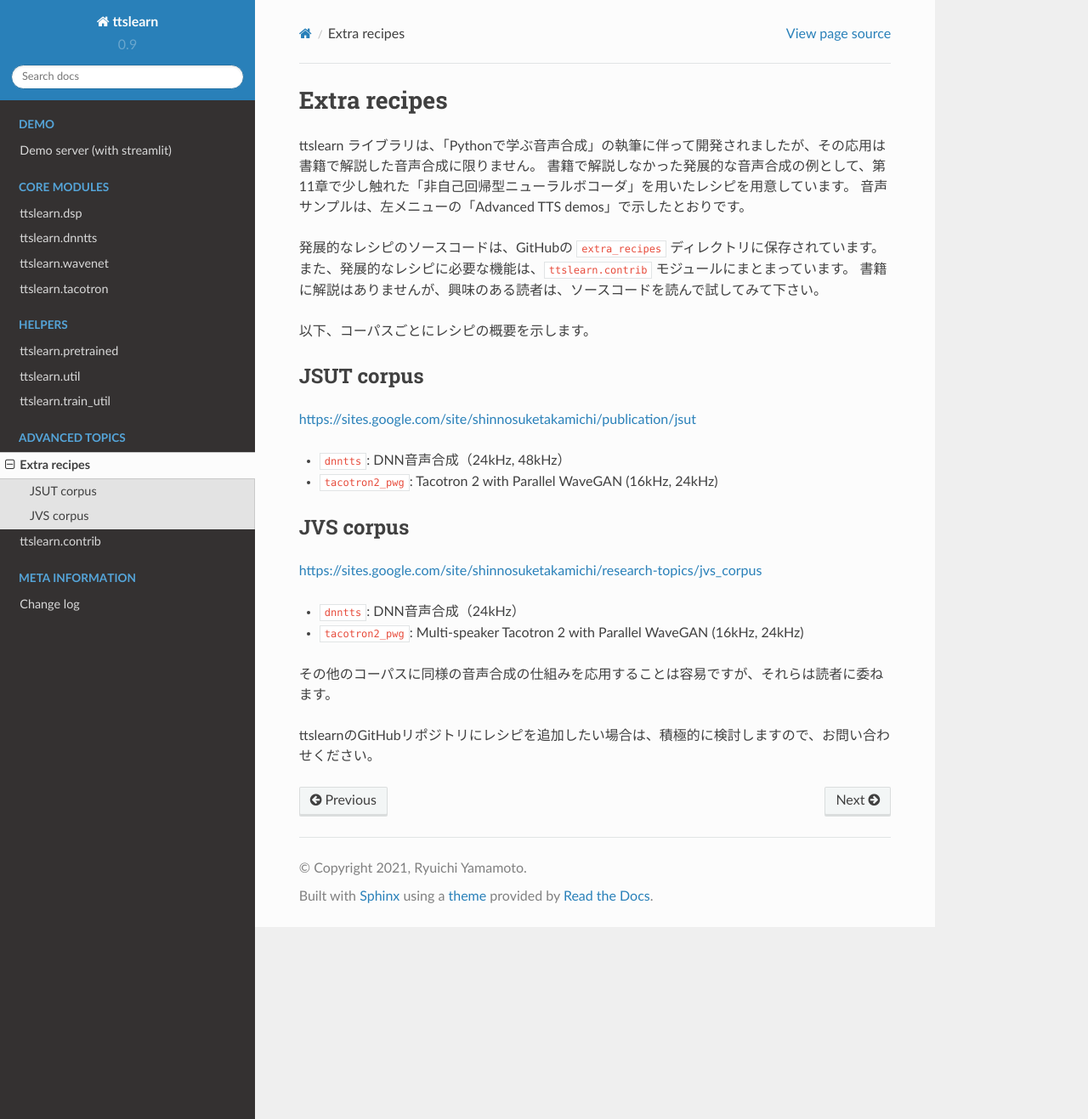
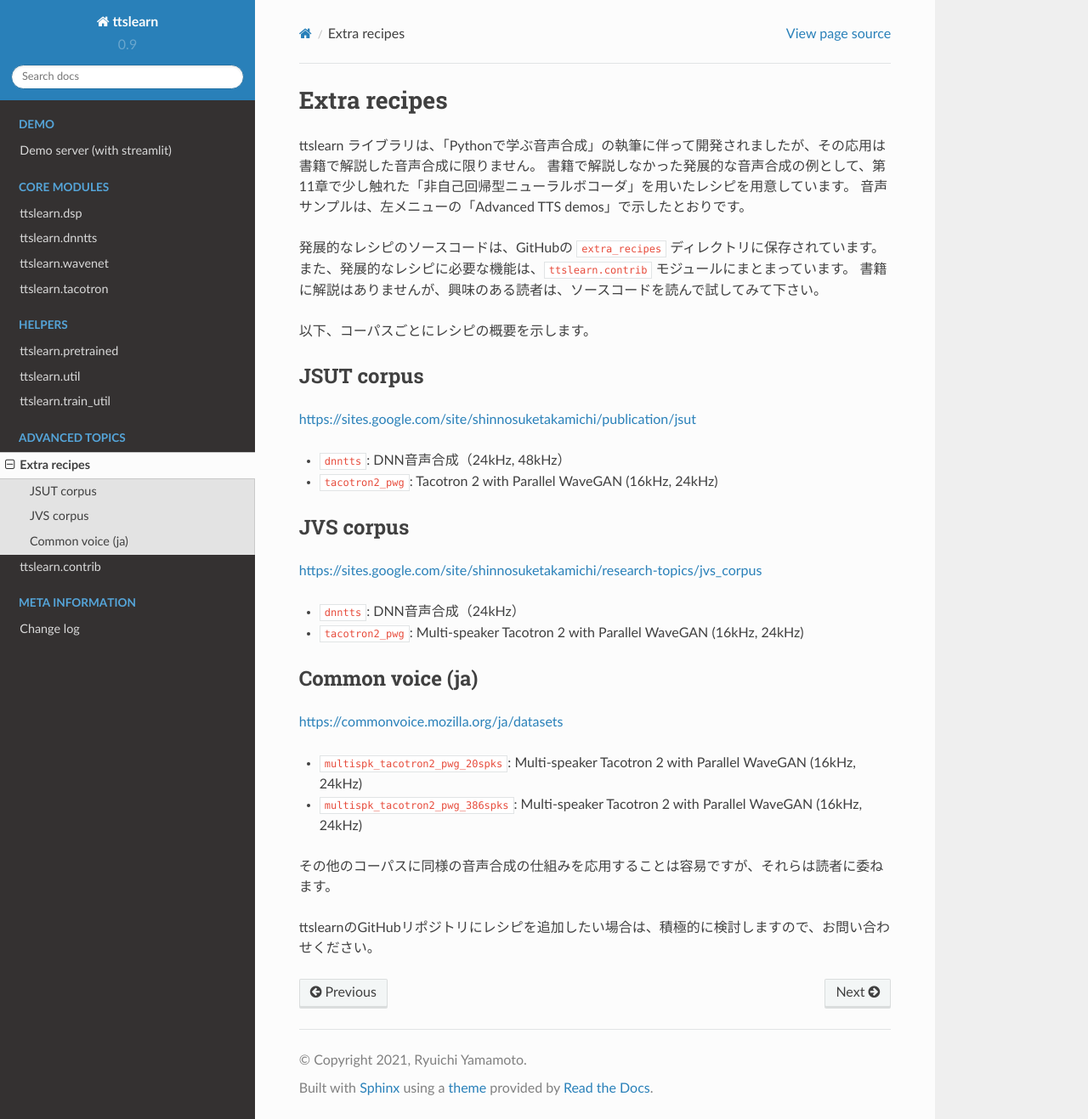
Before and after one commit to r9y9/ttslearn, a Sphinx documentation site: the page built from docs/extra_recipes.rst, in a window 1280 px wide and 1317 px high. Shown: the whole window at 85% size. Built offline with Sphinx 7.4.7 and the Read the Docs theme 2.0.0, drawn with Linux system fonts in a browser that asks for light colours; pages that are not in the unit, such as notebooks, are missing from menus.

Commit message:
Update docs for extra_recipes

```diff
--- a/docs/extra_recipes.rst
+++ b/docs/extra_recipes.rst
@@ -28,6 +28,15 @@ https://sites.google.com/site/shinnosuketakamichi/research-topics/jvs_corpus
 - ``dnntts``: DNN音声合成（24kHz）
 - ``tacotron2_pwg``: Multi-speaker Tacotron 2 with Parallel WaveGAN (16kHz, 24kHz)
 
+Common voice (ja)
+^^^^^^^^^^^^^^^^^^
+
+https://commonvoice.mozilla.org/ja/datasets
+
+- ``multispk_tacotron2_pwg_20spks``: Multi-speaker Tacotron 2 with Parallel WaveGAN (16kHz, 24kHz)
+- ``multispk_tacotron2_pwg_386spks``: Multi-speaker Tacotron 2 with Parallel WaveGAN (16kHz, 24kHz)
+
+
 その他のコーパスに同様の音声合成の仕組みを応用することは容易ですが、それらは読者に委ねます。
 
 ttslearnのGitHubリポジトリにレシピを追加したい場合は、積極的に検討しますので、お問い合わせください。
```
